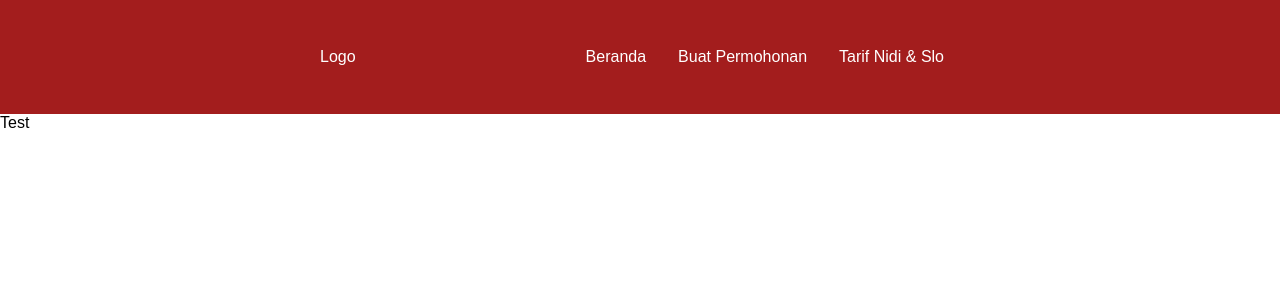
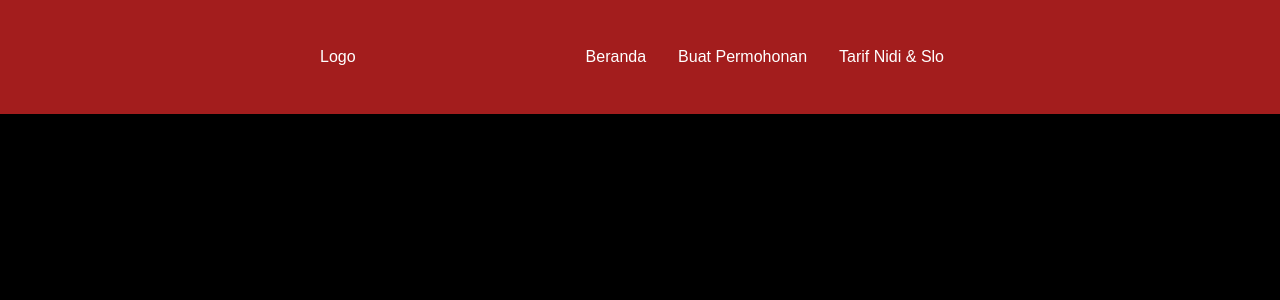
Before and after one commit to rehagana16/nidi-slo, a Next.js app: page / in a window 1280 px wide. Shown: the top 300 px of the page. Built offline with nearby package versions, Linux system fonts and the light colour scheme.

Commit message:
init hero

```diff
--- /dev/null
+++ b/src/app/components/hero-section.module.css
@@ -0,0 +1,5 @@
+.container {
+  width: 100%;
+  background-color: black;
+  height: 50rem;
+}
--- /dev/null
+++ b/src/app/components/hero-section.tsx
@@ -0,0 +1,7 @@
+import styles from './hero-section.module.css';
+
+export const HeroSection = () => {
+  return (
+    <div className={styles.container}>Hero</div>
+  )
+}
--- a/src/app/page.tsx
+++ b/src/app/page.tsx
@@ -1,9 +1,10 @@
+import { HeroSection } from "./components/hero-section";
 import styles from "./page.module.css";
 
 export default function Home() {
   return (
     <div>
-      Test
+      <HeroSection />
     </div>
   );
 }
```
